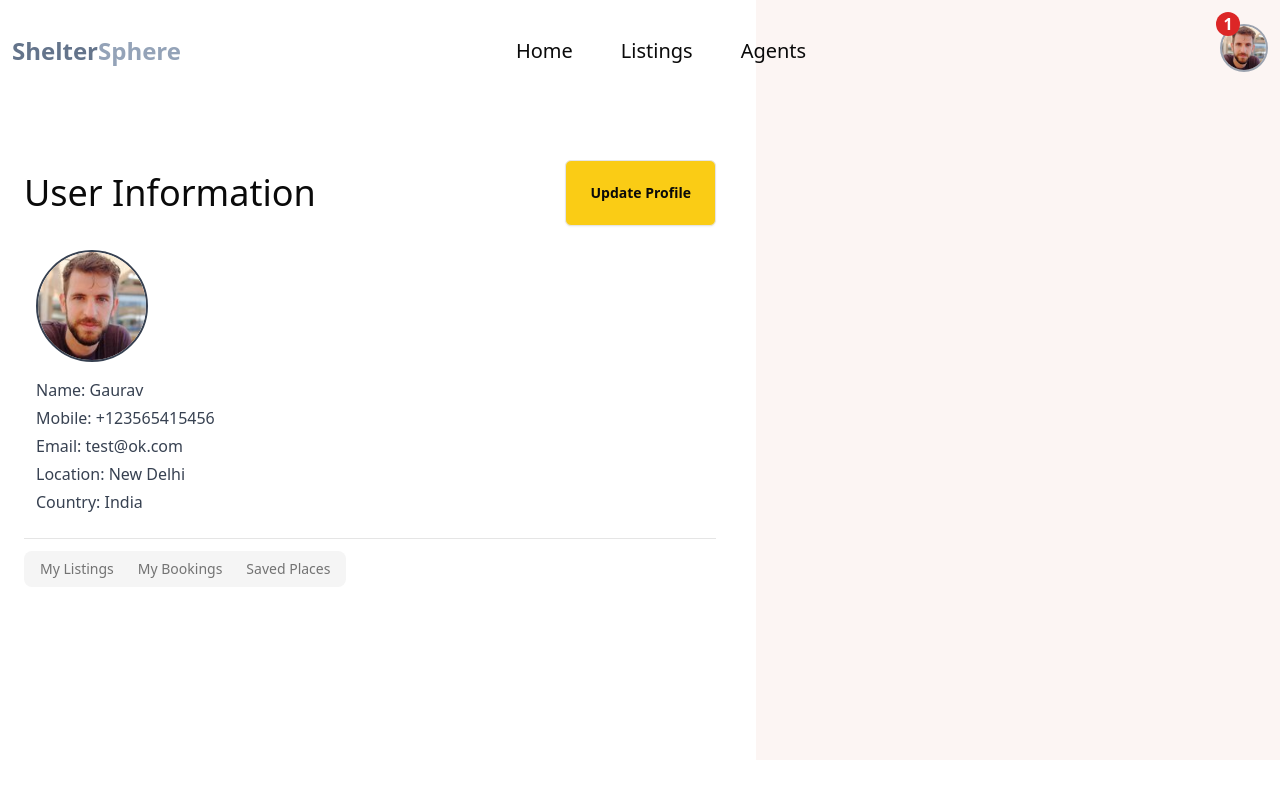
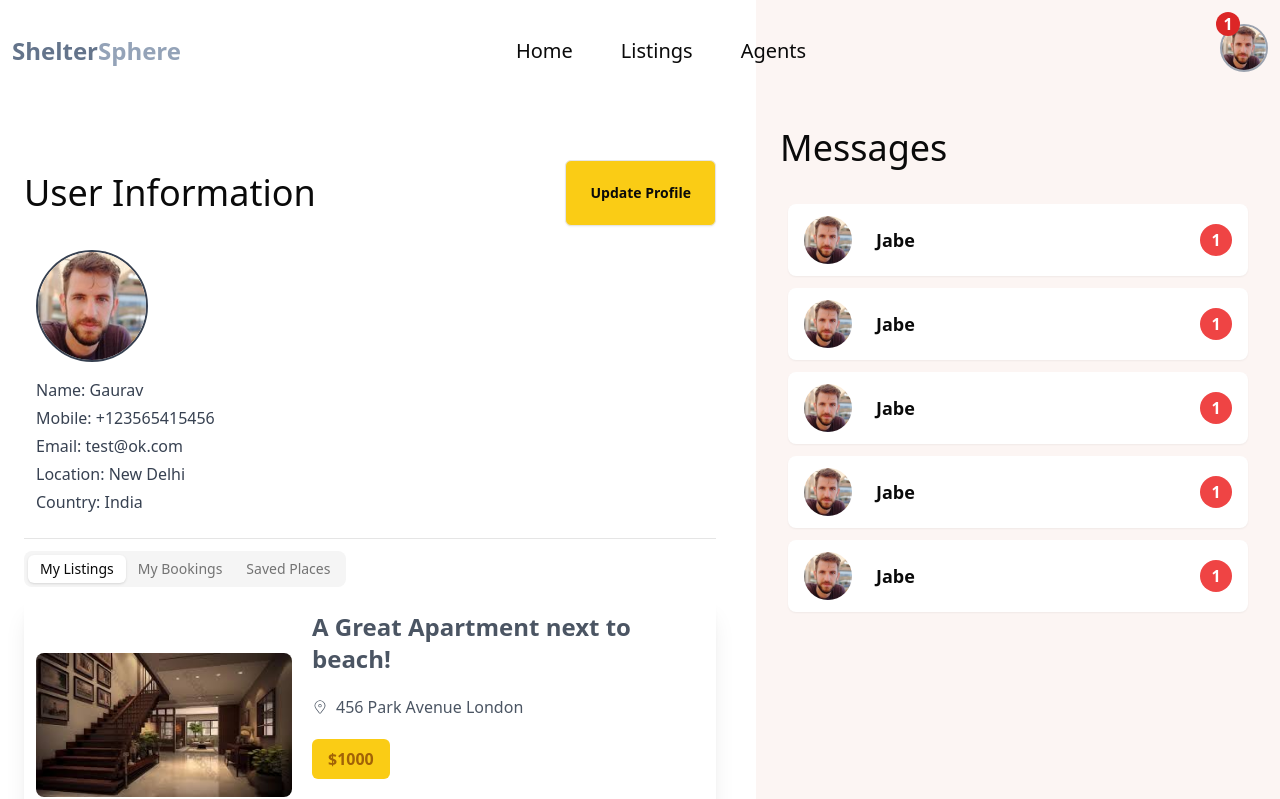
Before and after one commit to mishra-gaurav-04/ShelterSphere, a React (Vite) app in the folder client/: page /profile in a window 1280 px wide. Shown: the top 799 px of the page. Built offline with nearby package versions, Linux system fonts and the light colour scheme.

Commit message:
fix profile page

```diff
--- a/client/src/components/shared/ProfileTabs.tsx
+++ b/client/src/components/shared/ProfileTabs.tsx
@@ -5,7 +5,7 @@ import { MyBookingsTable } from './MyBookingsTable';
 
 export const ProfileTabs = () => {
     return (
-        <Tabs defaultValue="account" className="w-full">
+        <Tabs defaultValue="mylistings" className="w-full">
             <TabsList>
                 <TabsTrigger value="mylistings">My Listings</TabsTrigger>
                 <TabsTrigger value="mybookings">My Bookings</TabsTrigger>
--- a/client/src/pages/Profile.tsx
+++ b/client/src/pages/Profile.tsx
@@ -4,6 +4,7 @@ import { Separator } from '@/components/ui/separator';
 import { Button } from '@/components/ui/button';
 import { ProfileTabs } from '@/components/shared/ProfileTabs';
 import { UpdateProfile } from '@/components/shared/UpdateProfile';
+import { Link } from 'react-router-dom';
 
 export const Profile = () => {
   return (
@@ -11,7 +12,7 @@ export const Profile = () => {
       <div className='col-span-1 md:col-span-7 px-6 py-8 mt-32 flex flex-col gap-3 '>
         <div className='flex items-center justify-between'>
           <h2 className='text-lg md:text-4xl font-light'>User Information</h2>
-          <UpdateProfile/>
+          <UpdateProfile />
         </div>
         <div className='flex md:flex-col flex-row items-center md:items-start gap-4 p-3'>
           <img src={ProfileImg} alt="profileimage" className='w-24 h-24 md:w-28 md:h-28 rounded-full border-2 border-gray-700 ' />
@@ -26,7 +27,59 @@ export const Profile = () => {
         <Separator />
         <ProfileTabs />
       </div>
-      <div className='col-span-1 md:col-span-5 bg-[#fcf5f3]'></div>
+      <div className='col-span-1 md:col-span-5 bg-[#fcf5f3]'>
+        <div className='mt-32 px-6 flex flex-col gap-4'>
+          <h1 className='text-lg md:text-4xl font-light'>Messages</h1>
+          <div className='flex flex-col gap-3 px-2 py-5'>
+            <Link className='bg-white rounded-lg shadow-sm hover:bg-yellow-500 px-4 py-3 flex items-center justify-between' to="/messages/:id">
+              <div className='flex items-center gap-6'>
+                <img src={ProfileImg} className='w-12 h-12 rounded-full' alt="" />
+                <p className='text-lg font-bold'>Jabe</p>
+              </div>
+              <div className='w-8 h-8 bg-red-500 rounded-full flex items-center justify-center'>
+                <p className='text-white font-bold'>1</p>
+              </div>
+            </Link>
+            <Link className='bg-white rounded-lg shadow-sm hover:bg-yellow-500 px-4 py-3 flex items-center justify-between' to="/messages/:id">
+              <div className='flex items-center gap-6'>
+                <img src={ProfileImg} className='w-12 h-12 rounded-full' alt="" />
+                <p className='text-lg font-bold'>Jabe</p>
+              </div>
+              <div className='w-8 h-8 bg-red-500 rounded-full flex items-center justify-center'>
+                <p className='text-white font-bold'>1</p>
+              </div>
+            </Link>
+            <Link className='bg-white rounded-lg shadow-sm hover:bg-yellow-500 px-4 py-3 flex items-center justify-between' to="/messages/:id">
+              <div className='flex items-center gap-6'>
+                <img src={ProfileImg} className='w-12 h-12 rounded-full' alt="" />
+                <p className='text-lg font-bold'>Jabe</p>
+              </div>
+              <div className='w-8 h-8 bg-red-500 rounded-full flex items-center justify-center'>
+                <p className='text-white font-bold'>1</p>
+              </div>
+            </Link>
+            <Link className='bg-white rounded-lg shadow-sm hover:bg-yellow-500 px-4 py-3 flex items-center justify-between' to="/messages/:id">
+              <div className='flex items-center gap-6'>
+                <img src={ProfileImg} className='w-12 h-12 rounded-full' alt="" />
+                <p className='text-lg font-bold'>Jabe</p>
+              </div>
+              <div className='w-8 h-8 bg-red-500 rounded-full flex items-center justify-center'>
+                <p className='text-white font-bold'>1</p>
+              </div>
+            </Link>
+            <Link className='bg-white rounded-lg shadow-sm hover:bg-yellow-500 px-4 py-3 flex items-center justify-between' to="/messages/:id">
+              <div className='flex items-center gap-6'>
+                <img src={ProfileImg} className='w-12 h-12 rounded-full' alt="" />
+                <p className='text-lg font-bold'>Jabe</p>
+              </div>
+              <div className='w-8 h-8 bg-red-500 rounded-full flex items-center justify-center'>
+                <p className='text-white font-bold'>1</p>
+              </div>
+            </Link>
+
+          </div>
+        </div>
+      </div>
     </div>
   )
 }
```
